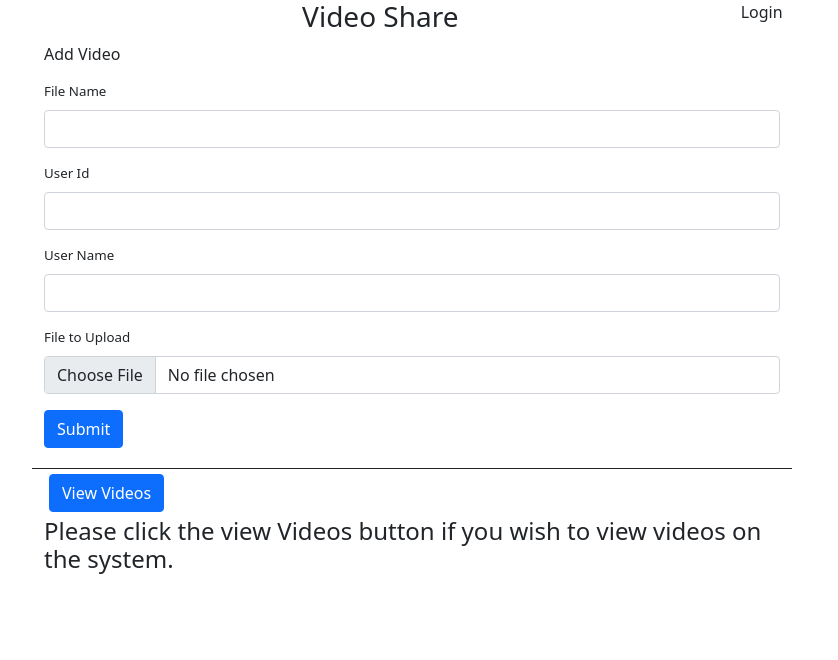
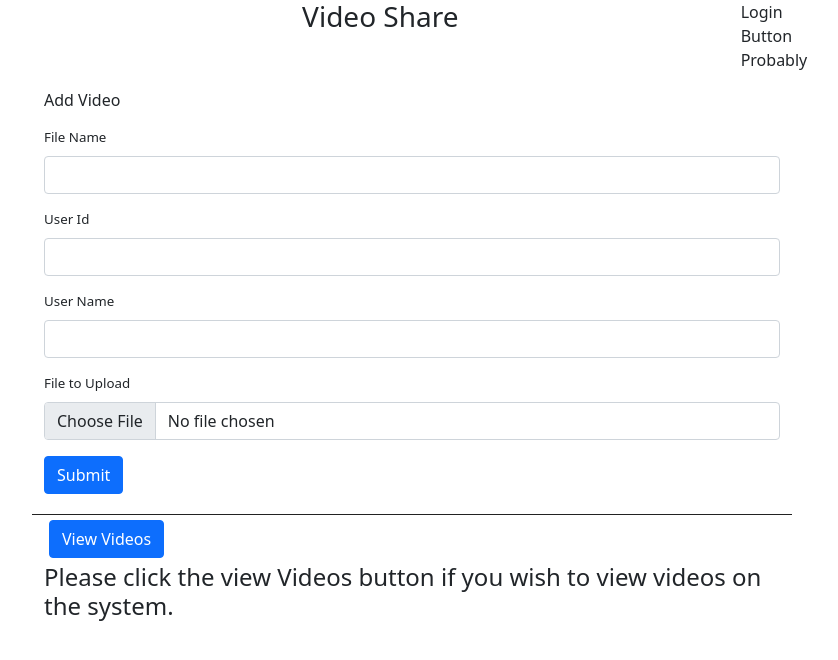
Before and after one commit to mark-riley/cloud-native-development-coursework, a website: page src/index.html in a window 1280 px wide. Shown: the whole page, without its empty margins (228-1066 px from the left). Drawn offline with Linux system fonts and the light colour scheme.

Commit message:
Test for CI/CD pipeline

```diff
--- a/src/index.html
+++ b/src/index.html
@@ -28,7 +28,7 @@
 							<h3>Video Share</h3>
 						</div>
 						<div class="col-1">
-							<p>Login</p>
+							<p>Login Button Probably</p>
 						</div>
 					</div>
 				</div>
```
